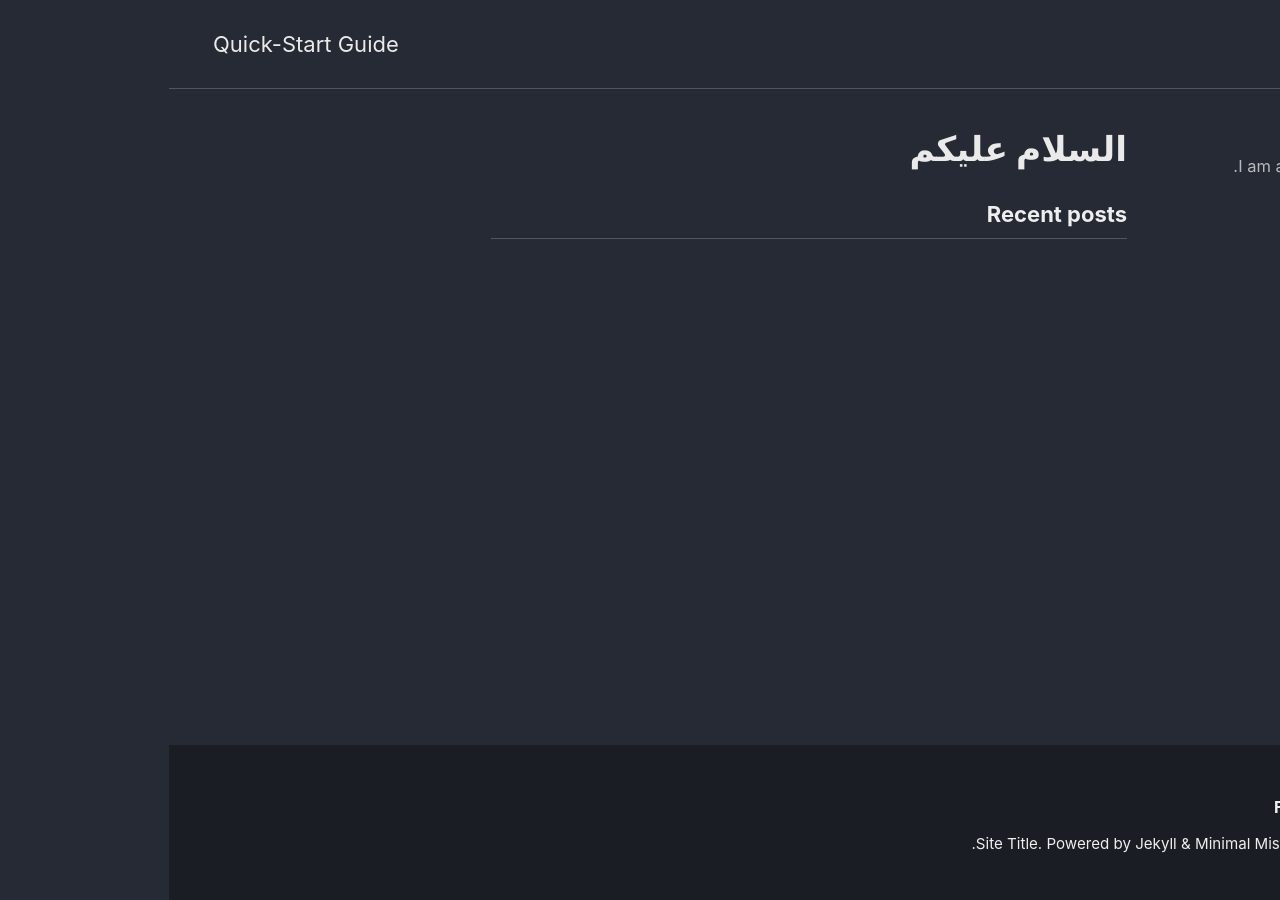
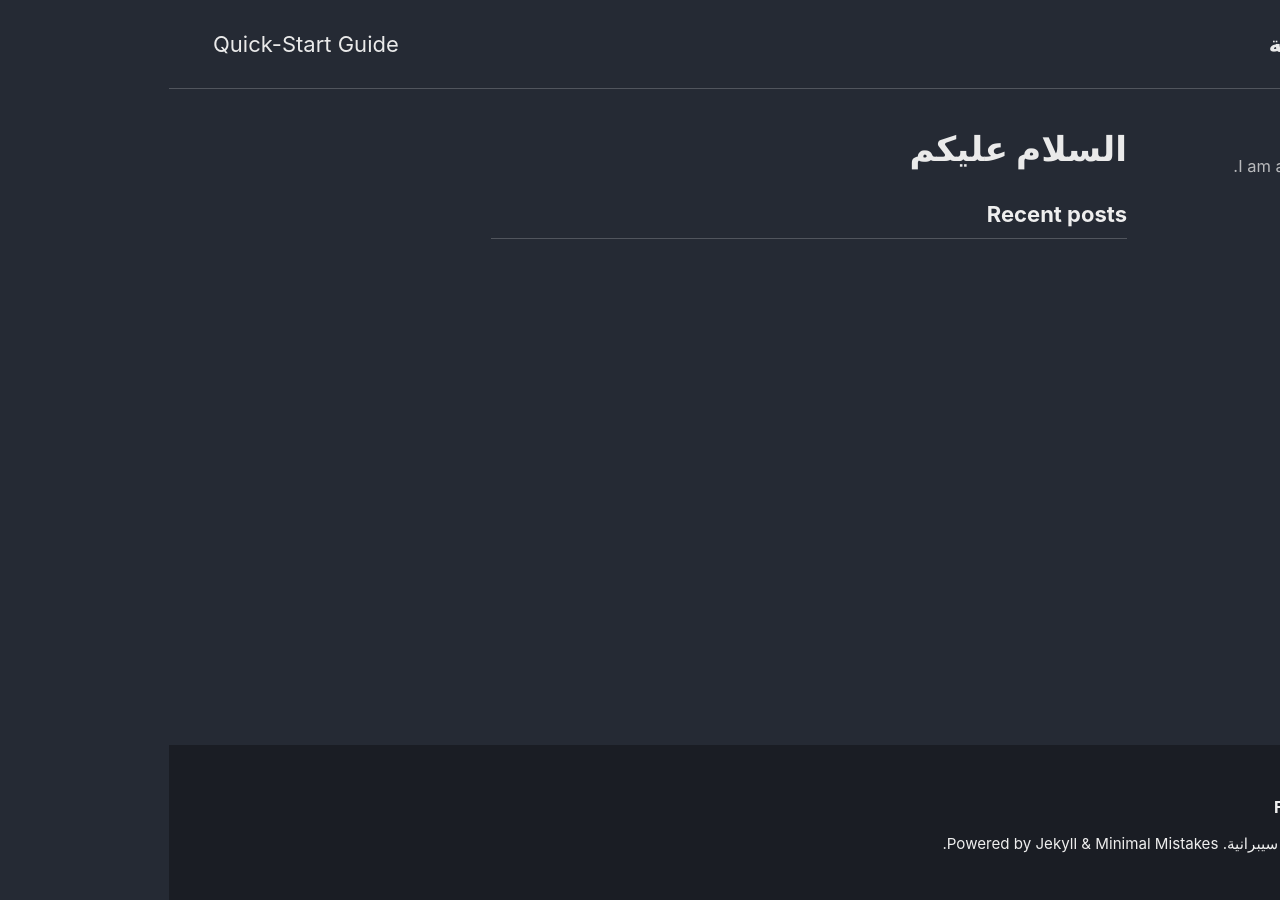
Before and after one commit to ahmdobeidat/ahmdob.github.io, a Jekyll site: the page built from index.html, in a window 1280 px wide. Built offline with Jekyll 4.4.1, drawn with Linux system fonts in a browser that asks for light colours; cached includes are drawn as plain includes; the list of posts is cut into pages by our own code.

Commit message:
change stuffs

```diff
--- a/_config.yml
+++ b/_config.yml
@@ -18,12 +18,12 @@ minimal_mistakes_skin    : "dark" # "air", "aqua", "contrast", "dark", "dirt", "
 
 # Site Settings
 locale                   : "en-US"
-rtl                      : # true, false (default) # turns direction of the page into right to left for RTL languages
-title                    : "Site Title"
+rtl                      : true # turns direction of the page into right to left for RTL languages
+title                    : "مدونة سيبرانية"
 title_separator          : "-"
 subtitle                 : # site tagline that appears below site title in masthead
-name                     : "Your Name"
-description              : "An amazing website."
+name                     : "أحمد | Ahmad"
+description              : "محاولتي المتواضعة في نشر الوعي السيبراني"
 url                      : # the base hostname & protocol for your site e.g. "https://mmistakes.github.io"
 baseurl                  : # the subpath of your site, e.g. "/blog"
 repository               : # GitHub username/repo-name e.g. "mmistakes/minimal-mistakes"
```
